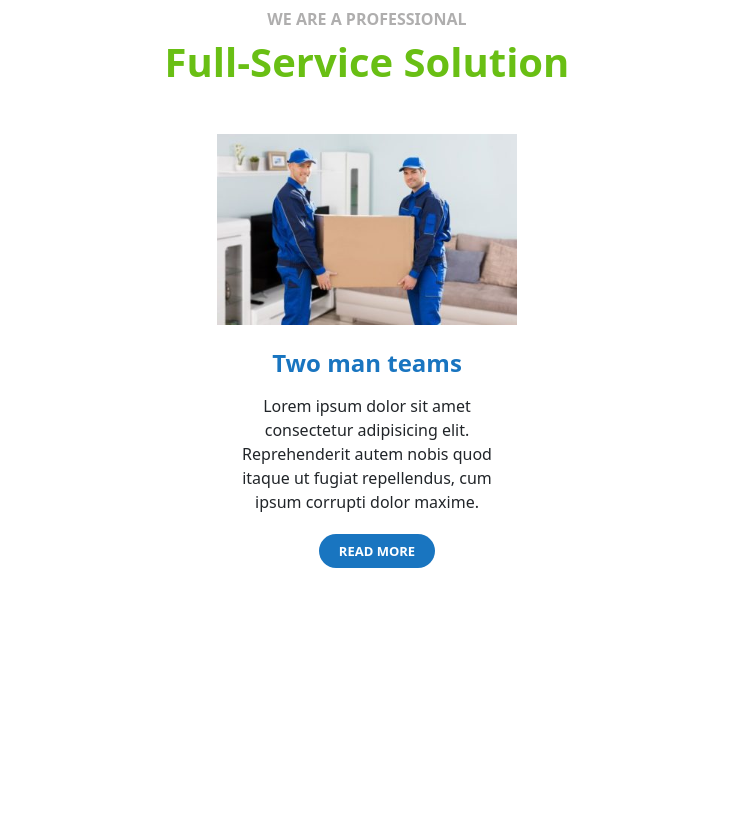
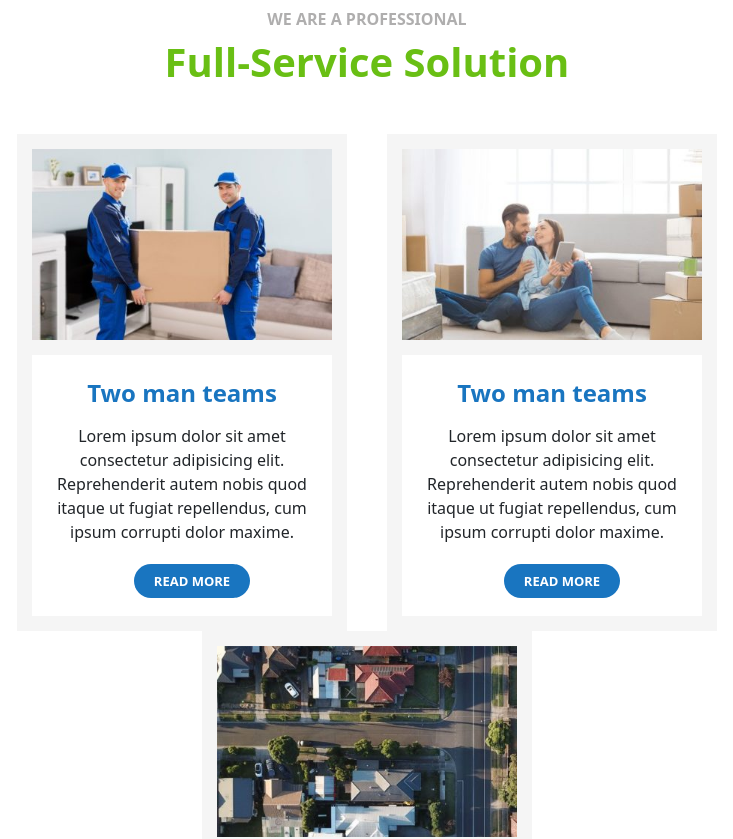
Before and after one commit to SamueleLettieri/proj-html-vuejs, a Vue app: page / in a window 1280 px wide. Shown: the part 1320-2159 px from the top of the page, without its empty margins (273-1006 px from the left). Before the commit the page ends 1982 px from the top, so only its background shows below. Built offline with nearby package versions, Linux system fonts and the light colour scheme.

Commit message:
sezione delle cards service solution

```diff
--- a/src/components/CardsServiceSolution.vue
+++ b/src/components/CardsServiceSolution.vue
@@ -1,42 +1,30 @@
 <template>
-<div>
     <div class="text-center d-inline-block ms_box">
-        <div class="ms_box-img text-center"><img class="w-100" src="../assets/img/avada-movers-serviceonephoto-final-400x255.jpg" alt=""></div>
-        <h4 class="mt-4 fw-bold">Two man teams</h4>
-        <p class="mt-3">Lorem ipsum dolor sit amet consectetur adipisicing elit. Reprehenderit autem nobis quod itaque ut fugiat repellendus, cum ipsum corrupti dolor maxime.</p>
-        <div class="ms_box-link mt-4"><a class="ms_link fw-bold" href="">READ MORE</a></div>
+        <div class="ms_box-img text-center"><img class="w-100" :src="card.imgag" alt=""></div>
+        <h4 class="mt-4 fw-bold">{{card.title}}</h4>
+        <p class="mt-3">{{card.text}}</p>
+        <div class="ms_box-link mt-4 mb-4"><a class="ms_link fw-bold" :href="card.href">{{card.button}}</a></div>
     </div>
-<!--     <div class="text-center d-inline-block ms_box">
-        <div class="ms_box-img"><img class="w-100" src="../assets/img/avada-movers-serviceonephoto-final-400x255.jpg" alt=""></div>
-        <h4>Two man teams</h4>
-        <p>Lorem ipsum dolor sit amet consectetur adipisicing elit. Reprehenderit autem nobis quod itaque ut fugiat repellendus, cum ipsum corrupti dolor maxime.</p>
-        <div class="ms_box-link"><a class="ms_link" href="">READ MORE</a></div>
-  </div>
-    <div class="text-center d-inline-block ms_box">
-        <div class="ms_box-img"><img class="w-100" src="../assets/img/avada-movers-serviceonephoto-final-400x255.jpg" alt=""></div>
-        <h4>Two man teams</h4>
-        <p>Lorem ipsum dolor sit amet consectetur adipisicing elit. Reprehenderit autem nobis quod itaque ut fugiat repellendus, cum ipsum corrupti dolor maxime.</p>
-        <div class="ms_box-link"><a class="ms_link" href="">READ MORE</a></div>
-  </div> -->
-</div>
 </template>
 
 <script>
 export default {
+    props:["card"]
+}
 
-}
 </script>
 
 <style lang="scss" scoped>
 .ms_box{
-    width: 300px;
+    width: 330px;
     margin-left: 20px;
     margin-right: 20px;
-
+    border: 15px solid #f5f5f5;
 }
 
 .ms_box-img{
     width: 300px;
+    border-bottom: 15px solid #f5f5f5;
 }
 
 h4{
--- a/src/components/MainAvada.vue
+++ b/src/components/MainAvada.vue
@@ -2,6 +2,7 @@
   <main>
     <MainTop/>
     <MainServiceSolution/>
+
   </main>
 </template>
 
--- a/src/components/MainServiceSolution.vue
+++ b/src/components/MainServiceSolution.vue
@@ -4,7 +4,7 @@
         <h6 class="fw-bold ms_titolino">WE ARE A PROFESSIONAL</h6>
         <h1 class="fw-bold ms_title mb-5">Full-Service Solution</h1>
         <div>
-            <CardsServiceSolution/>
+            <CardsServiceSolution v-for="(card, index) in serviceSolutionCards" :key="index"  :card="card"/>
         </div>
     </div>
   </section>
@@ -15,7 +15,35 @@ import CardsServiceSolution from './CardsServiceSolution.vue';
 export default {
     components: {
         CardsServiceSolution
-    }
+    },
+
+    data: function(){
+        return{
+            serviceSolutionCards:[
+                {
+                    imgag: require("../assets/img/avada-movers-serviceonephoto-final-400x255.jpg"),
+                    title: "Two man teams",
+                    text: "Lorem ipsum dolor sit amet consectetur adipisicing elit. Reprehenderit autem nobis quod itaque ut fugiat repellendus, cum ipsum corrupti dolor maxime.",
+                    href: "#",
+                    button: "READ MORE",
+                },
+                {
+                    imgag: require("../assets/img/avada-movers-servicetwophoto-final-400x255.jpg"),
+                    title: "Two man teams",
+                    text: "Lorem ipsum dolor sit amet consectetur adipisicing elit. Reprehenderit autem nobis quod itaque ut fugiat repellendus, cum ipsum corrupti dolor maxime.",
+                    href: "#",
+                    button: "READ MORE",
+                },
+                {
+                    imgag: require("../assets/img/avada-movers-servicethreephoto-final-400x255.jpg"),
+                    title: "Two man teams",
+                    text: "Lorem ipsum dolor sit amet consectetur adipisicing elit. Reprehenderit autem nobis quod itaque ut fugiat repellendus, cum ipsum corrupti dolor maxime.",
+                    href: "#",
+                    button: "READ MORE",
+                },
+            ]
+        }
+    },
 }
 </script>
 
```
